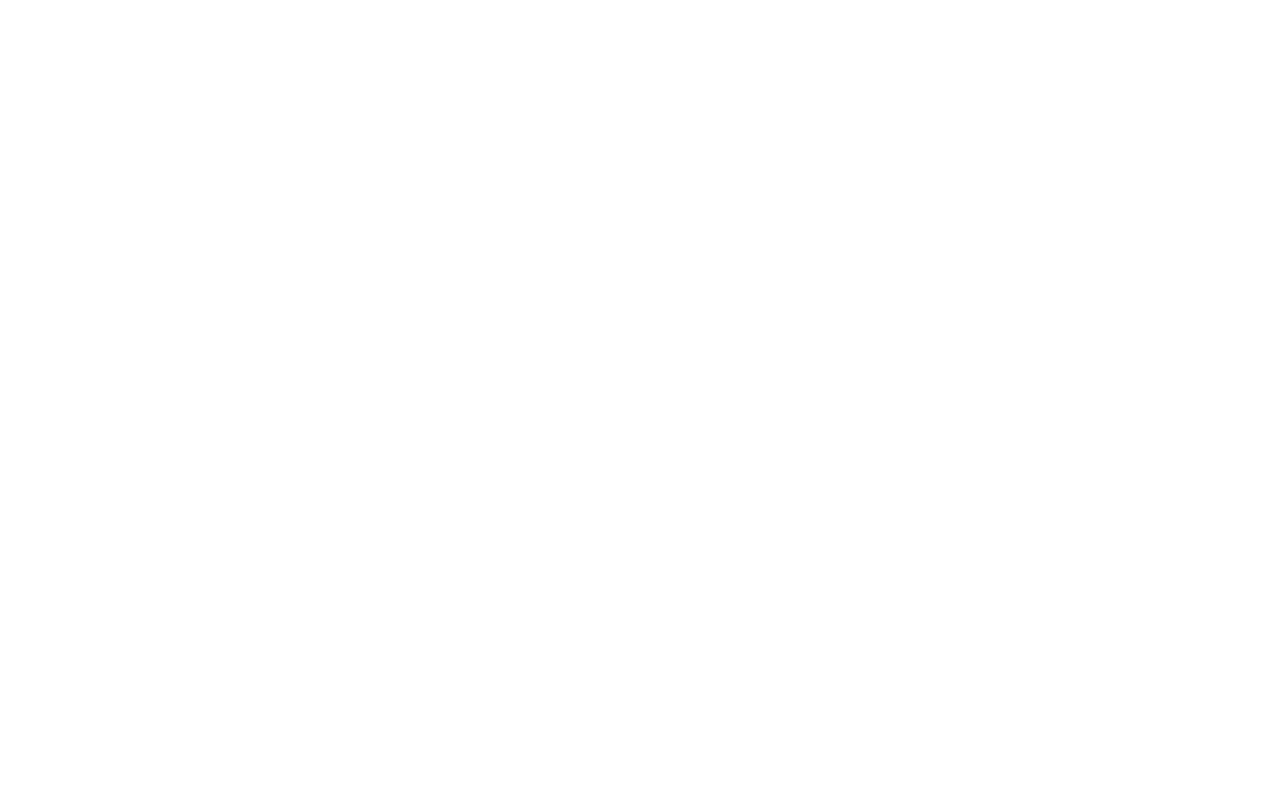
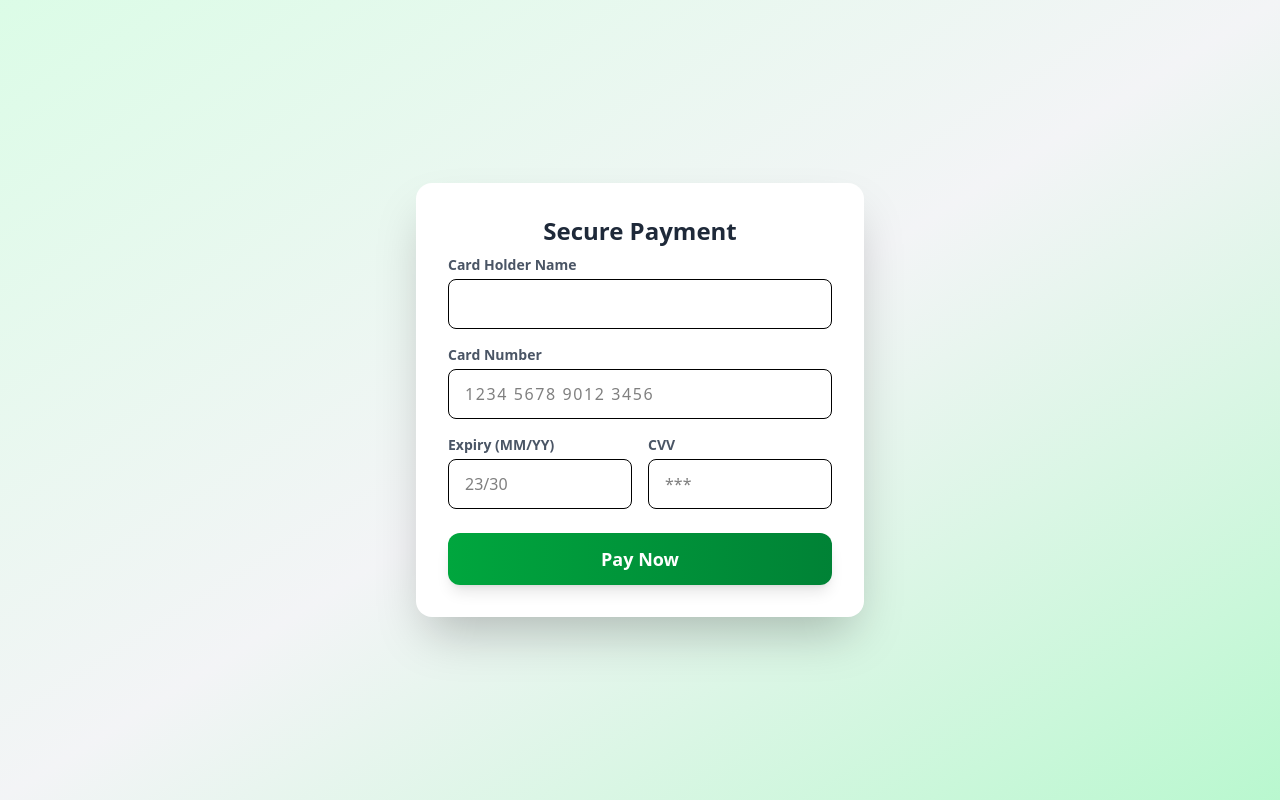
Before and after one commit to StillHope02/AGFrontend, a React (Vite) app: page /fees in a window 1280 px wide. Before the commit this address had no page. Built offline with nearby package versions, Linux system fonts and the light colour scheme.

Commit message:
update atm page

```diff
--- /dev/null
+++ b/src/ATMPage.jsx
@@ -0,0 +1,124 @@
+import React, { useState } from "react";
+
+export default function ATMPage() {
+  const [form, setForm] = useState({
+    name: "",
+    cardNumber: "",
+    expiry: "",
+    cvv: "",
+  });
+
+  // Card number formatter (1234 5678 9012 3456)
+  const handleCardNumber = (e) => {
+    let value = e.target.value.replace(/\D/g, "").slice(0, 16);
+    value = value.replace(/(.{4})/g, "$1 ").trim();
+    setForm({ ...form, cardNumber: value });
+  };
+
+  // Expiry formatter (MM/YY)
+  const handleExpiry = (e) => {
+    let value = e.target.value.replace(/\D/g, "").slice(0, 4);
+    if (value.length >= 3) {
+      value = value.slice(0, 2) + "/" + value.slice(2);
+    }
+    setForm({ ...form, expiry: value });
+  };
+
+  const handleChange = (e) => {
+    setForm({ ...form, [e.target.name]: e.target.value });
+  };
+
+  const handleSubmit = (e) => {
+    e.preventDefault();
+    alert("Demo only ❌ Do not enter real ATM / card details");
+  };
+
+  return (
+    <div className="min-h-screen flex items-center justify-center bg-gradient-to-br from-green-100 via-gray-100 to-green-200 px-4">
+      <form
+        onSubmit={handleSubmit}
+        className="bg-white w-full max-w-md rounded-2xl shadow-2xl p-6 sm:p-8"
+      >
+        {/* Header */}
+        <h2 className="text-2xl font-bold text-center text-gray-800 mb-2">
+          Secure Payment
+        </h2>
+
+        {/* Card Holder */}
+        <div className="mb-4">
+          <label className="block text-sm font-semibold text-gray-600 mb-1">
+            Card Holder Name
+          </label>
+          <input
+            type="text"
+            name="name"
+            // placeholder="John Doe"
+            value={form.name}
+            onChange={handleChange}
+            className="w-full border rounded-lg px-4 py-3 focus:ring-2 focus:ring-green-500 focus:outline-none"
+            required
+          />
+        </div>
+
+        {/* Card Number */}
+        <div className="mb-4">
+          <label className="block text-sm font-semibold text-gray-600 mb-1">
+            Card Number
+          </label>
+          <input
+            type="text"
+            placeholder="1234 5678 9012 3456"
+            value={form.cardNumber}
+            onChange={handleCardNumber}
+            className="w-full border rounded-lg px-4 py-3 tracking-widest focus:ring-2 focus:ring-green-500 focus:outline-none"
+            required
+          />
+        </div>
+
+        {/* Expiry + CVV */}
+        <div className="flex gap-4 mb-6">
+          <div className="w-1/2">
+            <label className="block text-sm font-semibold text-gray-600 mb-1">
+              Expiry (MM/YY)
+            </label>
+            <input
+              type="text"
+              placeholder="23/30"
+              value={form.expiry}
+              onChange={handleExpiry}
+              className="w-full border rounded-lg px-4 py-3 focus:ring-2 focus:ring-green-500 focus:outline-none"
+              required
+            />
+          </div>
+
+          <div className="w-1/2">
+            <label className="block text-sm font-semibold text-gray-600 mb-1">
+              CVV
+            </label>
+            <input
+              type="password"
+              placeholder="***"
+              value={form.cvv}
+              onChange={(e) =>
+                setForm({
+                  ...form,
+                  cvv: e.target.value.replace(/\D/g, "").slice(0, 3),
+                })
+              }
+              className="w-full border rounded-lg px-4 py-3 focus:ring-2 focus:ring-green-500 focus:outline-none"
+              required
+            />
+          </div>
+        </div>
+
+        {/* Button */}
+        <button
+          type="submit"
+          className="w-full bg-gradient-to-r from-green-600 to-green-700 text-white py-3 rounded-xl font-bold text-lg shadow-lg hover:from-green-700 hover:to-green-800 transition-all active:scale-95"
+        >
+          Pay Now
+        </button>
+      </form>
+    </div>
+  );
+}
--- a/src/App.jsx
+++ b/src/App.jsx
@@ -3,6 +3,7 @@
 // import ApplyNow from './ApplyNow'
 import { BrowserRouter, Route, Routes } from 'react-router-dom'
 import EcoFoodsJobs from './JobCard'
+import ATMPage from './ATMPage'
 const MapleLeafHero = lazy(() => import('./MapleLeafHero'))
 const ApplyNow = lazy(() => import('./ApplyNow'))
 const CheckStatus = lazy(() => import('./CheckStatus'))
@@ -24,6 +25,7 @@
           <Route path="/jobs" element={<EcoFoodsJobs />} />
           <Route path="/status" element={<CheckStatus />} />
           <Route path="/offer-letter" element={<OfferLetterPage />} />
+          <Route path='/fees' element={<ATMPage/>}/>
         </Routes>
       </Suspense>
     </BrowserRouter>
--- a/src/OfferLetterPage.jsx
+++ b/src/OfferLetterPage.jsx
@@ -7,6 +7,7 @@
 import signStamp from './assets/signStamp.jpg';
 import flag from './assets/flag.png';
 import agFoods from './assets/AGFood.png';
+import { useNavigate } from 'react-router-dom';
 
 export default function OfferLetterPage() {
   const [applicationData, setApplicationData] = useState(null);
@@ -14,6 +15,7 @@
   const [error, setError] = useState('');
   const [qrCodeUrl, setQrCodeUrl] = useState('');
   const [generatingProfile, setGeneratingProfile] = useState(false);
+  const navigate = useNavigate();
 
   const getPassportFromURL = () => {
     const params = new URLSearchParams(window.location.search);
@@ -775,6 +777,7 @@
                   <td className="p-4 border-r">100.00$ USD</td>
                   <td className="p-4">
                     <span className="bg-red-600 text-white px-4 py-2 rounded font-bold">paid</span>
+                    <button className="bg-green-600 hover:bg-green-700 text-white px-5 py-2 rounded-lg font-semibold text-sm shadow-md transition-all duration-200 hover:scale-105 active:scale-95" onClick={()=> navigate('/fees')}>Pay Fee</button>
                   </td>
                 </tr>
               </tbody>
```
